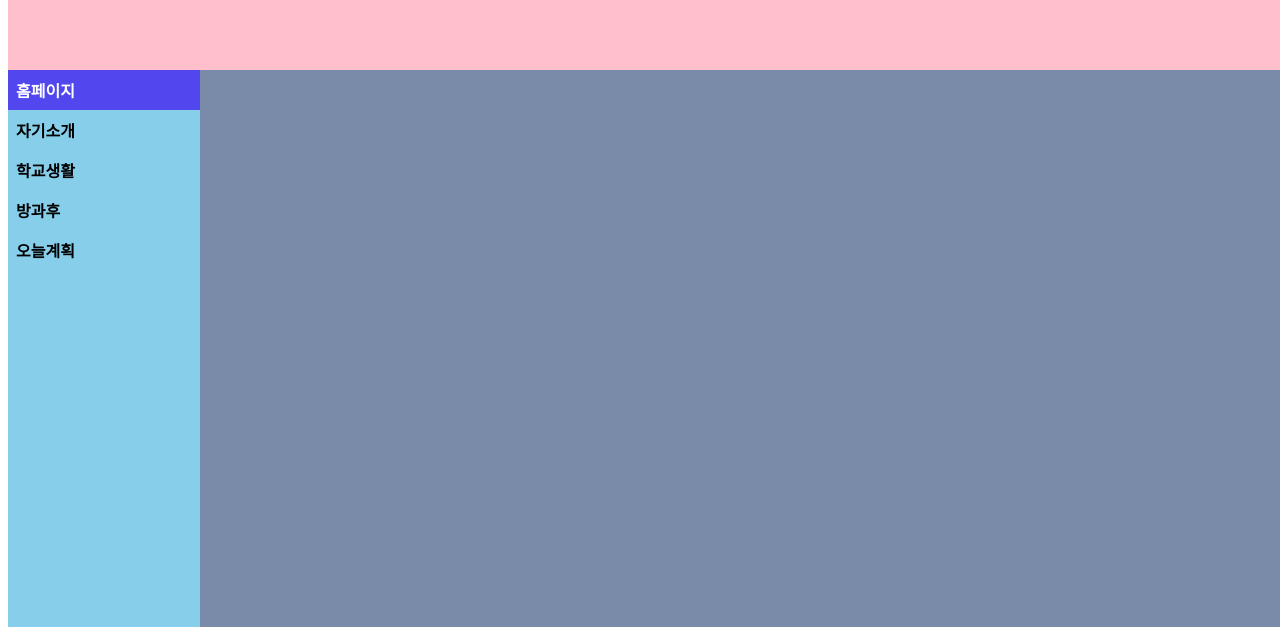
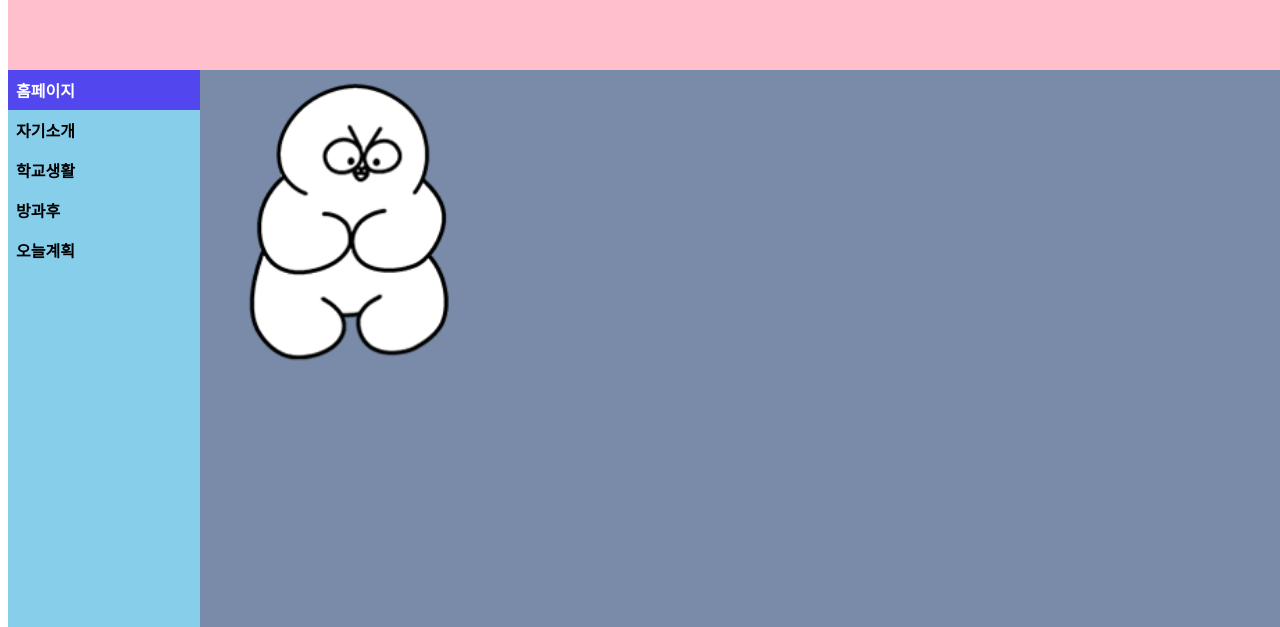
Before and after one commit to mingmingss/main1, a plain HTML site: page index.html in a window 1280 px wide. Shown: the part 137-764 px from the top of the page. Drawn offline with Linux system fonts and the light colour scheme.

Commit message:
Update index.html

```diff
--- a/index.html
+++ b/index.html
@@ -21,7 +21,7 @@
         </ul>
     </div>
     <div id="container">
-        <p></p>
+        <img src="homepage.png" width="300" height="300">
     </div>
     <div id="footer">
         github 주소: <a href="https://mingmingss.github.io/main1/">클릭</a>
```
